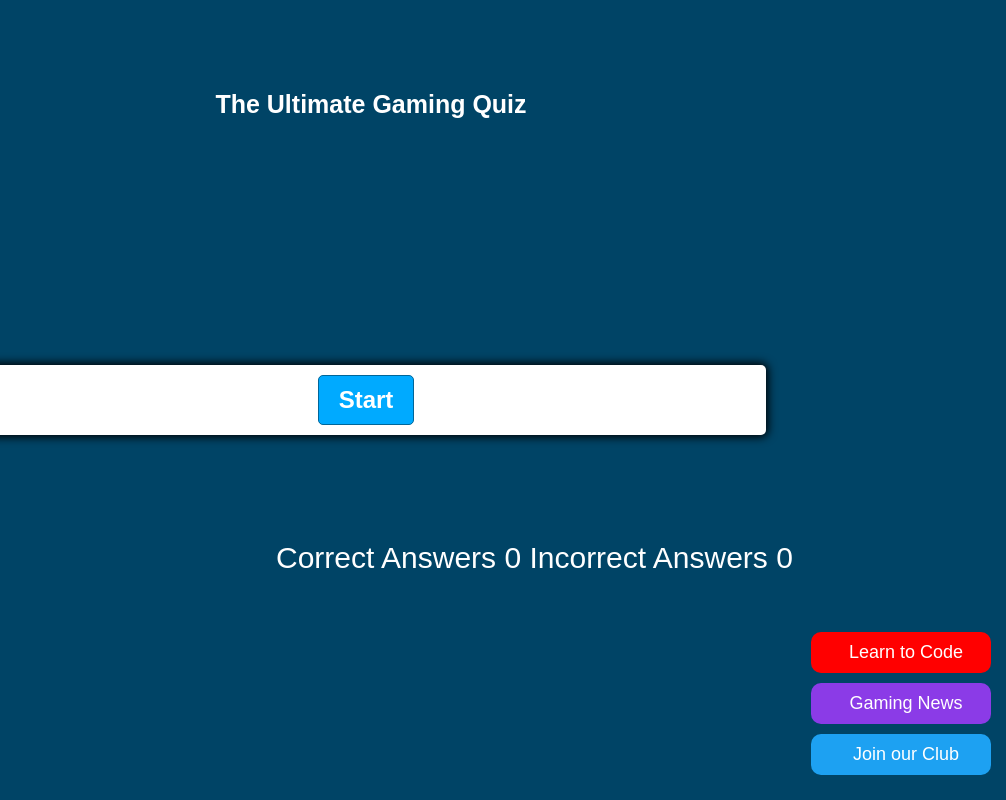
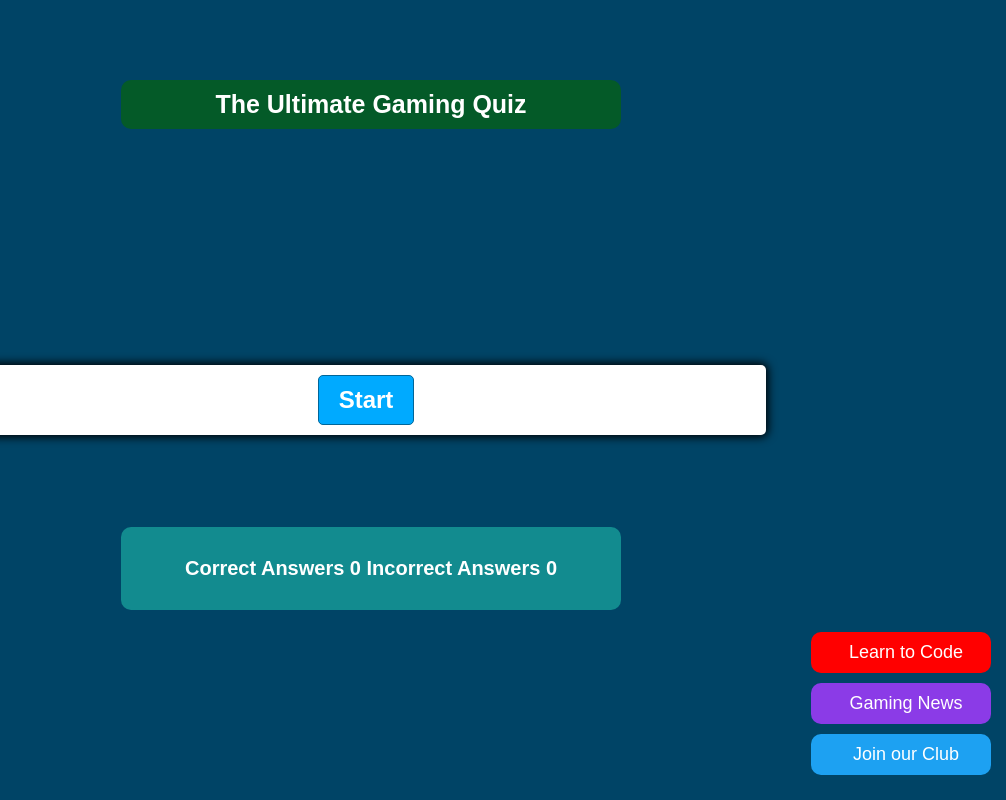
Before and after one commit to BrendanCooney/the-ultimate-gamers-quiz, a plain HTML site: page index.html in a window 1280 px wide. Shown: the full height of the page, 274-1280 px from the left. Drawn offline with Linux system fonts and the light colour scheme.

Commit message:
Adding correct positioning for scores

```diff
--- a/assets/css/styles.css
+++ b/assets/css/styles.css
@@ -112,9 +112,6 @@ html {
 .flex-header {
   position: absolute;
   top: 80px;
-}
-
-.flex-header {
   display: flex;
   align-items: center;
   justify-content: center;
@@ -122,20 +119,30 @@ html {
   margin-bottom: 10px;
   margin-left: 10px;
   color: white;
+  background-color: rgb(4, 90, 40);
   font-size: 25px;
   font-weight: bold;
-  width: 600px;
+  width: 500px;
   padding: 10px 0;
   border-radius: 10px;
 }
 
-.scores{
+.score-area{
   position: absolute;
-  bottom: 195px;
+  bottom: 180px;
+  display: flex;
+  align-items: center;
+  justify-content: center;
+  text-decoration: none;
+  margin-bottom: 10px;
+  margin-left: 10px;
   color: white;
-  left: 550px;
-  font-size: 30px;
-  font-weight: 500;
+  background-color: rgb(18, 139, 143);
+  font-size: 20px;
+  font-weight: bold;
+  width: 500px;
+  padding: 10px 0;
+  border-radius: 10px;
 
 }
 
```
